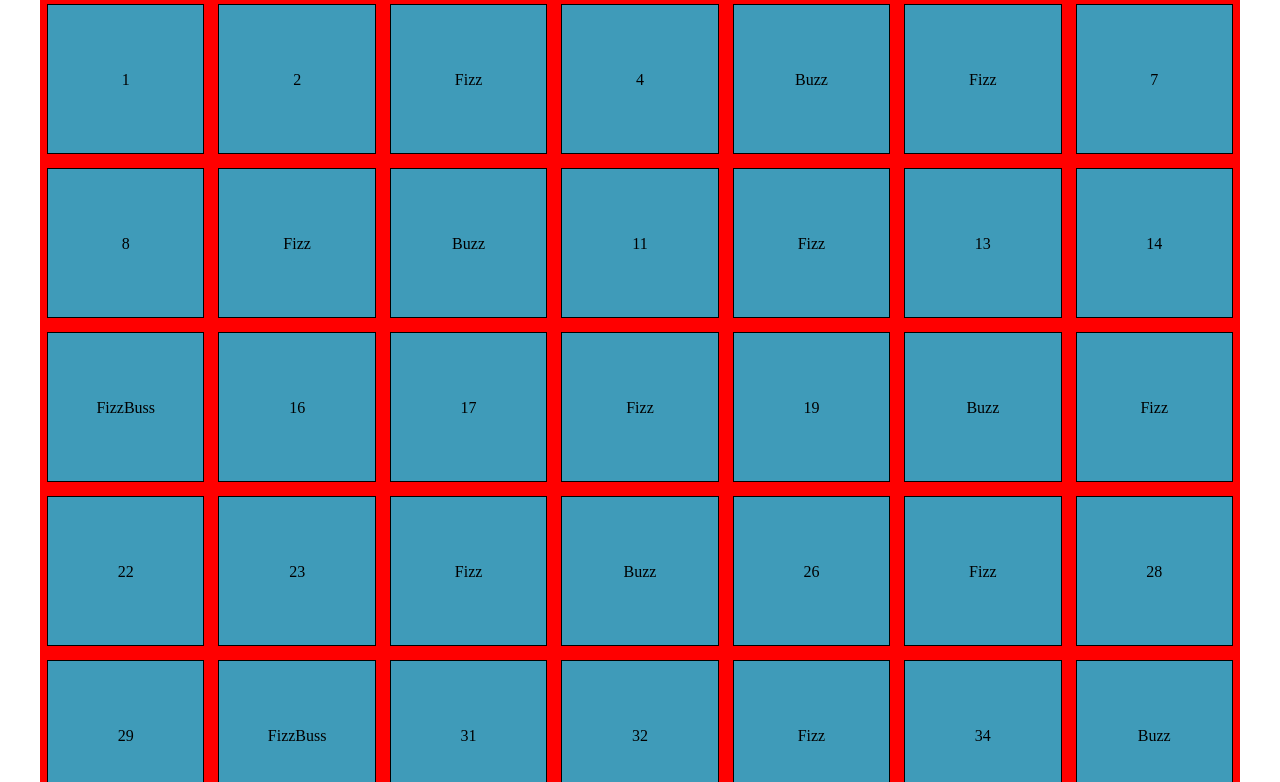
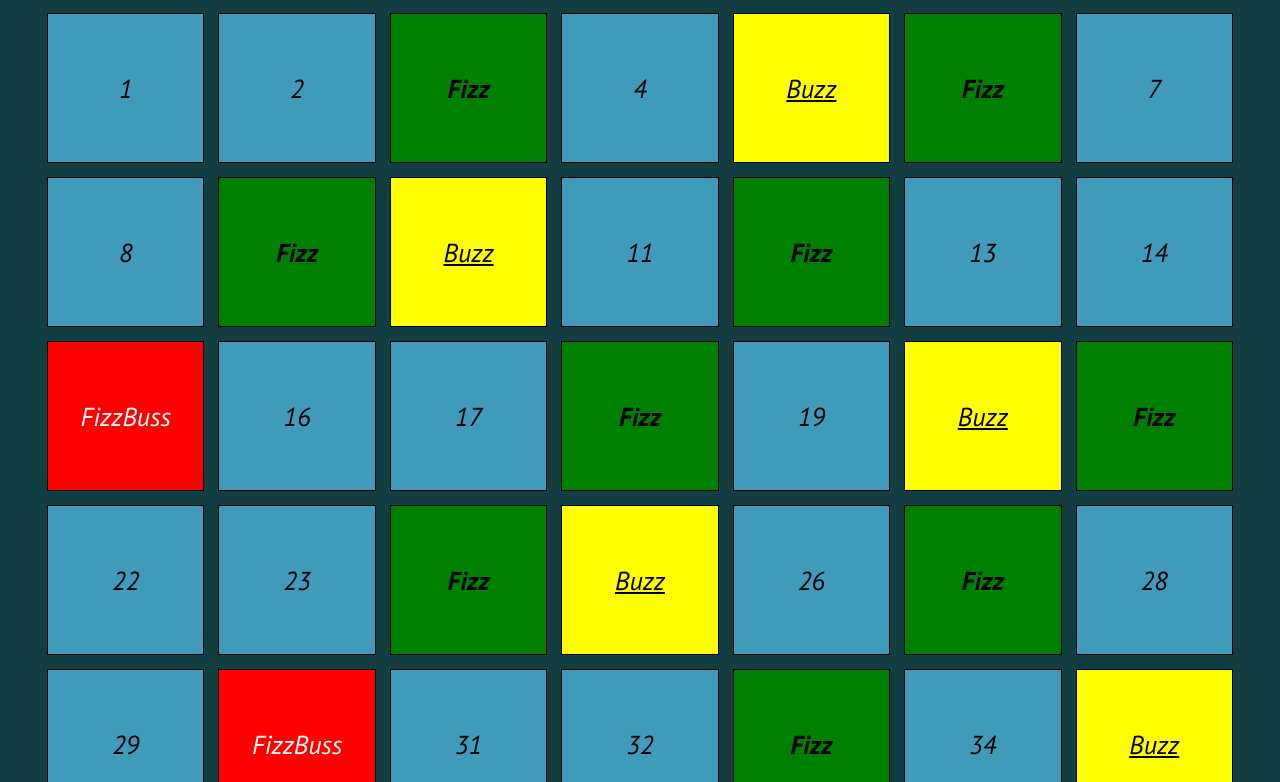
Before and after one commit to Zanco1993/js-fizzbuzzdom, a plain HTML site: page index.html in a window 1280 px wide. Shown: the part 142-924 px from the top of the page. Drawn offline with Linux system fonts and the light colour scheme.

Commit message:
esercizio concluso + commenti e animazioni

```diff
--- a/css/style.css
+++ b/css/style.css
@@ -4,10 +4,14 @@
     box-sizing: border-box;
 }
 
+body {
+    background-color: #123e42;
+    font-family: 'PT Sans', sans-serif;
+}
+
 .container {
     margin: auto;
     width: 1200px;
-    background-color: red;
 }
 
 .container h1 {
@@ -30,4 +34,35 @@
     text-align: center;
     line-height: 150px;
     border: 1px solid black;
+    font-size: 26px;
+    transition: 0.3s;
 }
+
+.box-red {
+    background-color: red;
+}
+
+.box-green {
+    background-color: green;
+}
+
+.box-yellow {
+    background-color: yellow;
+}
+
+.text-white {
+    color: white;
+}
+
+.text-bold {
+    font-weight: bold;
+}
+
+.text-underline {
+    text-decoration: underline;
+}
+
+.box:hover {
+    box-shadow: 0 0.5em 0.5em -0.4em;
+    transform: translateY(-1em);
+}
--- a/index.html
+++ b/index.html
@@ -5,6 +5,9 @@
     <meta http-equiv="X-UA-Compatible" content="IE=edge">
     <meta name="viewport" content="width=device-width, initial-scale=1.0">
     <title>fizzbuzzdom</title>
+    <link rel="preconnect" href="https://fonts.googleapis.com">
+    <link rel="preconnect" href="https://fonts.gstatic.com" crossorigin>
+    <link href="https://fonts.googleapis.com/css2?family=PT+Sans:ital,wght@1,400;1,700&display=swap" rel="stylesheet">
     <link rel="stylesheet" href="./css/style.css">
 
 </head>
--- a/js/script.js
+++ b/js/script.js
@@ -1,5 +1,7 @@
+//dichiaro la variabile contenitore
 const containerBox = document.querySelector(".container-box");
 
+// eseguo il comando partendo da 1 a 100 nella console
 for (let i = 1; i <= 100; i++){
     console.log(i);
 }
@@ -8,15 +10,24 @@ for (let i = 1; i <= 100; i++){
 //     containerBox.innerHTML += `<div class="box">${i}</div>`;
 // }
 
+
+// contatore che parte da 1 a 100 con incremento di 1
+// quando avrà concluso il giro, esci dal ciclo
 for (let i = 1; i <= 100; i++){
+    // se è divisibile sia per 5 che per 3 allora scrivi
+    // FizzBuss
     if (i % 5 === 0 && i % 3 === 0) {
-        // se è divisibile sia per 5 che per 3 allora scrivi
-        //FizzBuss
-        containerBox.innerHTML += `<div class="box">FizzBuss</div>`;
+        containerBox.innerHTML += `<div class="box box-red text-white">FizzBuss</div>`;
+
+    // se divisibile per 3 allora scrivi Fizz
     } else if (i % 3 === 0) {
-        containerBox.innerHTML += `<div class="box">Fizz</div>`;
+        containerBox.innerHTML += `<div class="box box-green text-bold">Fizz</div>`;
+
+    // se divisibile per 5 allora scrivi Buzz
     } else if (i % 5 === 0){
-        containerBox.innerHTML += `<div class="box">Buzz</div>`;
+        containerBox.innerHTML += `<div class="box box-yellow text-underline">Buzz</div>`;
+
+    // altrimenti se le altre condizioni non sono verificate scrivi 'i'
     } else {
         containerBox.innerHTML += `<div class="box">${i}</div>`;
     }
```
